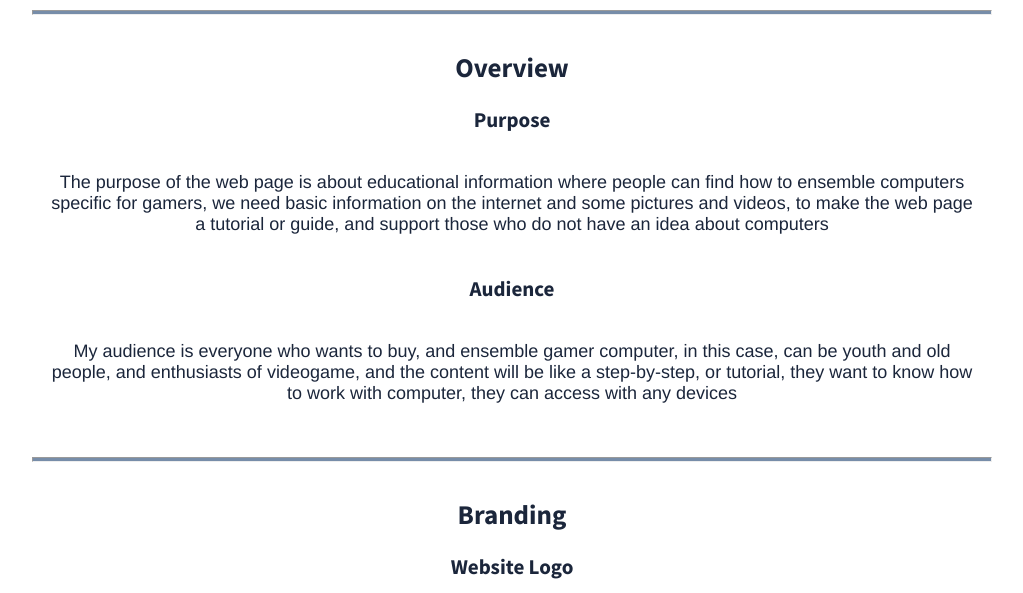
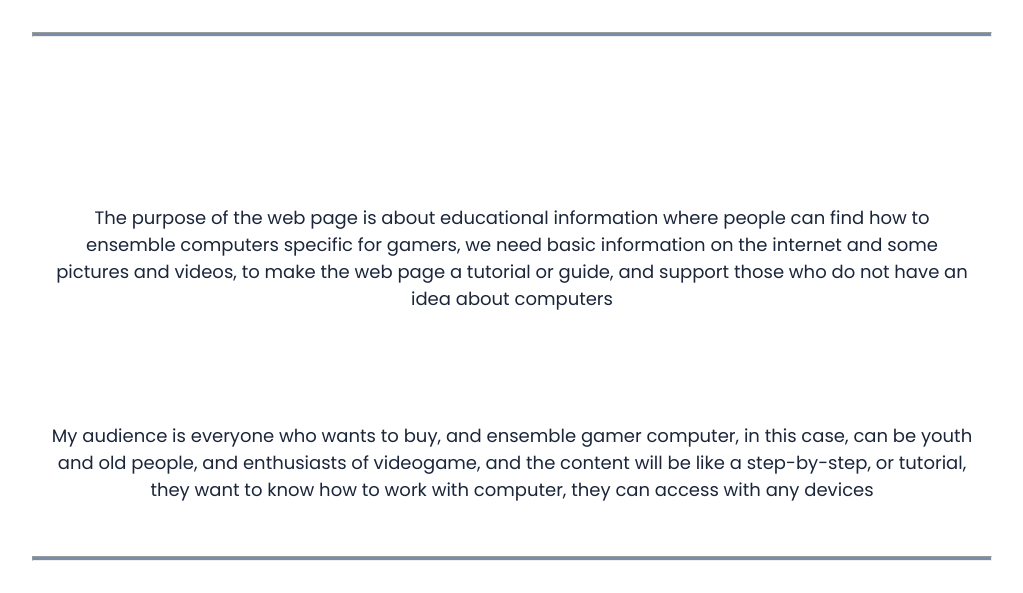
Before and after one commit to demetrioaris/wdd130, a plain HTML site: page wwr/site-plan-rafting.html in a window 1280 px wide. Shown: the part 339-932 px from the top of the page, without its empty margins (128-1151 px from the left). Drawn offline with Linux system fonts and the light colour scheme.

Commit message:
Font change

```diff
--- a/wwr/styles/site-plan-rafting.css
+++ b/wwr/styles/site-plan-rafting.css
@@ -1,8 +1,7 @@
 /* if you are using any Google fonts change the font names below to your fonts.
 Any spaces in your font name should be replaced with a +.
 Fonts are separated by a & */
-@import url("https://fonts.googleapis.com/css2?family=Noto+Sans:wght@400;700&family=Source+Sans+Pro:wght@400;700&display=swap");
-
+@import url('https://fonts.googleapis.com/css2?family=Poppins:wght@100;200;300;400;500&display=swap');
 :root {
     /* change the values below to your colors from your palette */
     --primary-color: #1b263b;
@@ -11,11 +10,11 @@ Fonts are separated by a & */
     --accent2-color: #e0e1dd;
 
     /* change the values below to your chosen font(s) */
-    --heading-font: "Source Sans Pro";
-    --paragraph-font: Noto, Helvetica, sans-serif;
+    --heading-font: 'Poppins', sans-serif;
+    --paragraph-font: 'Poppins', sans-serif;
 
     /* these colors below should be chosen from among your palette colors above */
-    --headline-color-on-white: #1b263b; /* headlines on a white background */
+    --headline-color-on-white: white; /* headlines on a white background */
     --headline-color-on-color: #1b263b; /* headlines on a colored background */
     --paragraph-color-on-white: #1b263b; /* paragraph text on a white background */
     --paragraph-color-on-color: #1b263b; /* paragraph text on a colored background */
```
